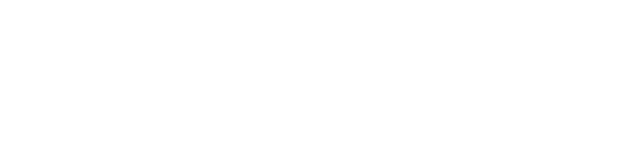
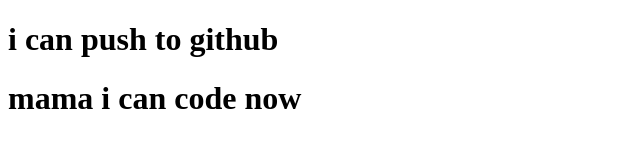
Before and after one commit to mehedi-hasan-shuvon/practise-repo, a plain HTML site: page index.html in a window 1280 px wide. Shown: the whole page, without its empty margins (0-640 px from the left). Drawn offline with Linux system fonts and the light colour scheme.

Commit message:
addede h1 tag

```diff
--- a/index.html
+++ b/index.html
@@ -7,6 +7,7 @@
     <title>My practise github repo</title>
 </head>
 <body>
-
+    <h1>i can push to github</h1>
+    <h1>mama i can code now</h1>
 </body>
 </html>
```
